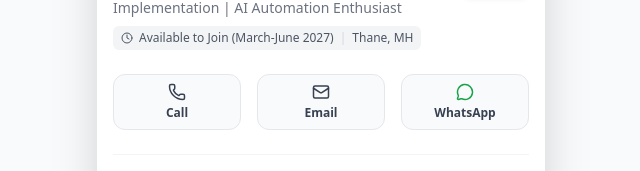
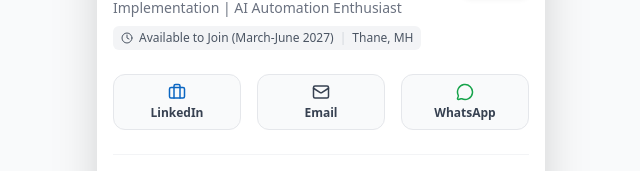
Before and after one commit to kritikabhandarii/Kritika-Bhandari-Resume, a React (Create React App) app: page / in a window 1280 px wide. Shown: the part 372-543 px from the top of the page, without its empty margins (319-959 px from the left). Built offline with nearby package versions, Linux system fonts and the light colour scheme.

Commit message:
Update App.jsx

```diff
--- a/src/App.jsx
+++ b/src/App.jsx
@@ -432,13 +432,17 @@ export default function ZomatoResume() {
           </div>
 
           <div className="flex items-center gap-4 mt-6 border-b border-gray-100 pb-6">
-            <a
-              href="tel:+917900020593"
-              className="flex-1 bg-gray-50 border border-gray-200 rounded-xl py-2 flex flex-col items-center justify-center gap-1 hover:bg-gray-100 transition-colors"
-            >
-              <Phone size={18} className="text-gray-700" />
-              <span className="text-xs font-semibold text-gray-700">Call</span>
-            </a>
+           <a
+           href="https://www.linkedin.com/in/your-kritika-bhandari/"
+           target="_blank"
+           rel="noreferrer"
+           className="flex-1 bg-gray-50 border border-gray-200 rounded-xl py-2 flex flex-col items-center justify-center gap-1 hover:bg-gray-100 transition-colors"
+         >
+           <Briefcase size={18} className="text-[#0A66C2]" />
+           <span className="text-xs font-semibold text-gray-700">
+             LinkedIn
+           </span>
+         </a>
             <a
               href="mailto:kritikabhandari03@gmail.com"
               className="flex-1 bg-gray-50 border border-gray-200 rounded-xl py-2 flex flex-col items-center justify-center gap-1 hover:bg-gray-100 transition-colors"
```
